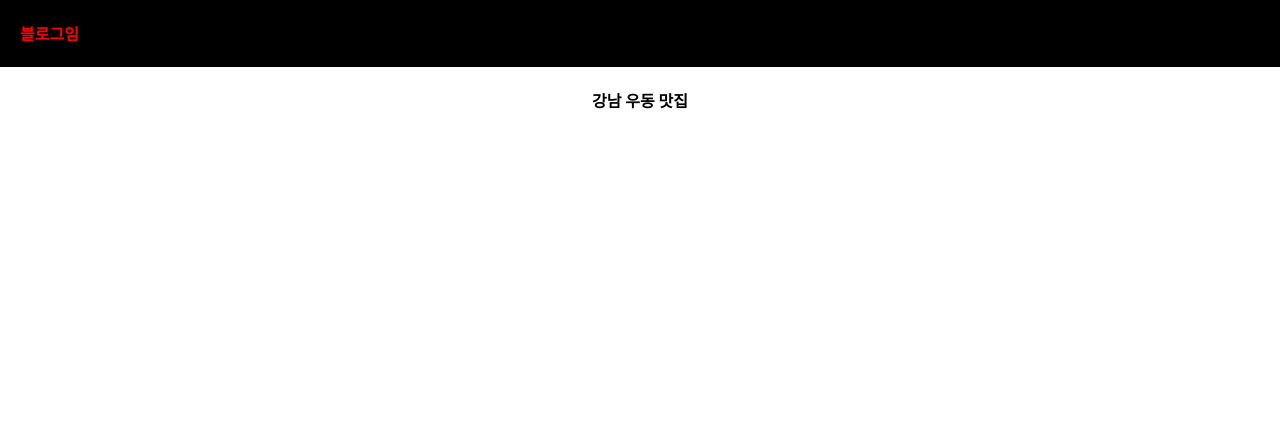
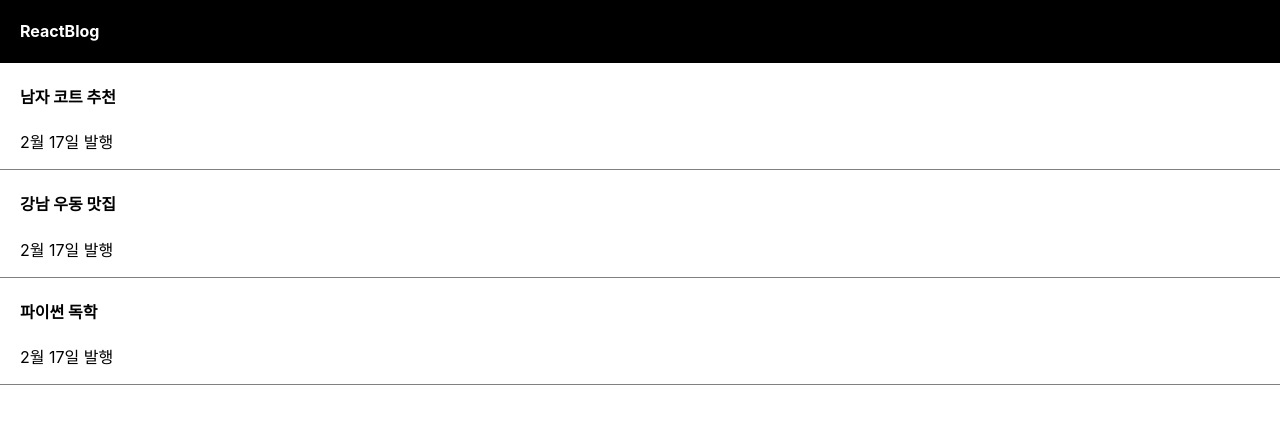
Before and after one commit to hyeon0415/react-shopping-, a React (Create React App) app: page / in a window 1280 px wide. Shown: the top 424 px of the page. Built offline with nearby package versions, Linux system fonts and the light colour scheme.

Commit message:
2023.03.15
setState

```diff
--- a/src/App.css
+++ b/src/App.css
@@ -1,5 +1,15 @@
 .App {
   text-align: center;
+}
+
+div {
+  box-sizing: border-box;
+}
+
+.list {
+  padding-left: 20px;
+  text-align: left;
+  border-bottom: 1px solid grey;
 }
 
 .black-nav {
--- a/src/App.js
+++ b/src/App.js
@@ -1,16 +1,32 @@
 import logo from './logo.svg';
 import './App.css';
+import { useState } from 'react';
 
 function App() {
 
-  let post = '강남 우동 맛집';
+  let post = '역삼 우동 맛집';
+  // state = 자동 렌더링(자주 변경이 될 요소들)
+  let[글제목1, b] = useState('남자 코트 추천');
+  let[글제목2, c] = useState('강남 우동 맛집');
+  let[글제목3, d] = useState('파이썬 독학');
 
   return (
     <div className="App">
       <div className="black-nav">
-        <h4 style={ {color : 'red', fontSize : '16px'} }>블로그임</h4>
+        <h4>ReactBlog</h4>
       </div>
-      <h4>{ post }</h4>
+      <div className="list">
+        <h4>{글제목1}</h4>
+        <p>2월 17일 발행</p>
+      </div>
+      <div className="list">
+        <h4>{글제목2}</h4>
+        <p>2월 17일 발행</p>
+      </div>
+      <div className="list">
+        <h4>{글제목3}</h4>
+        <p>2월 17일 발행</p>
+      </div>
     </div>
   );
 }
```
